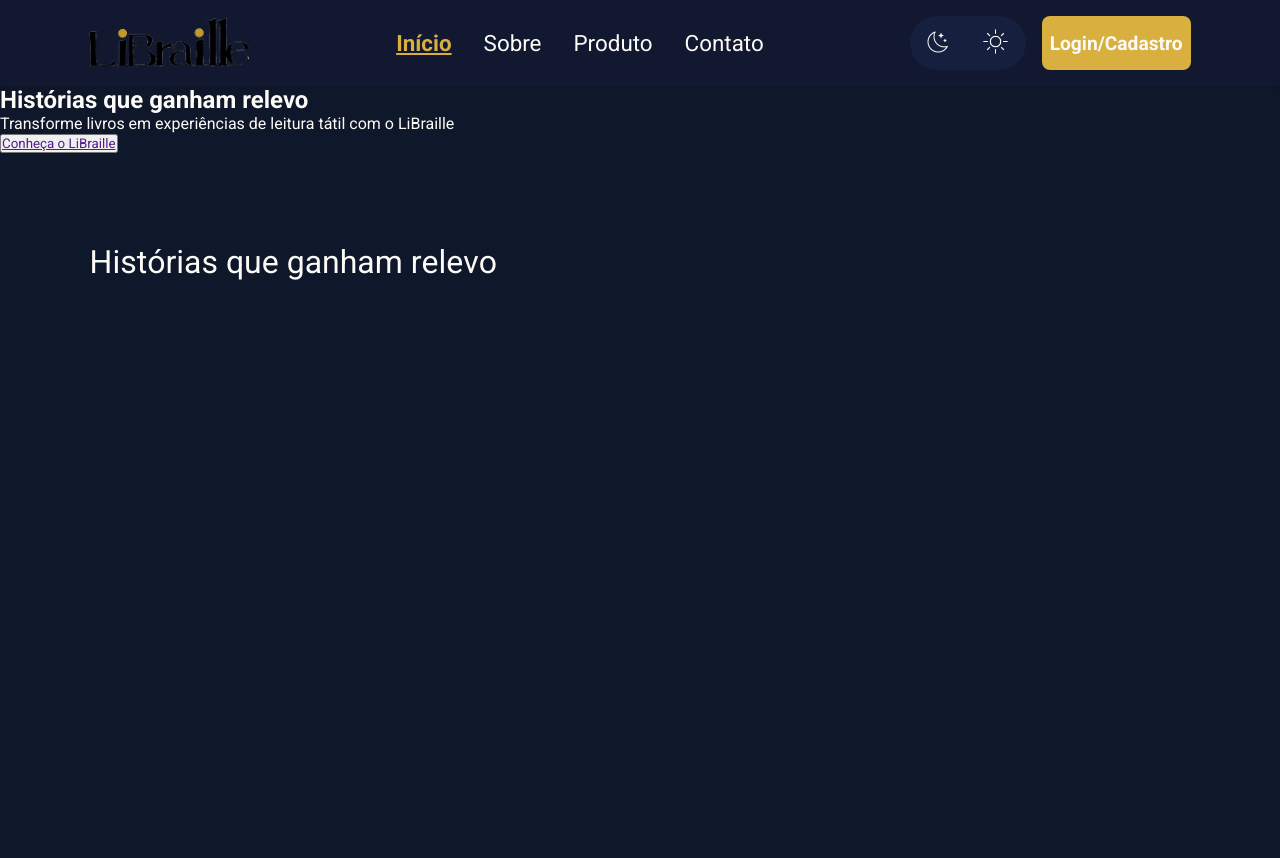
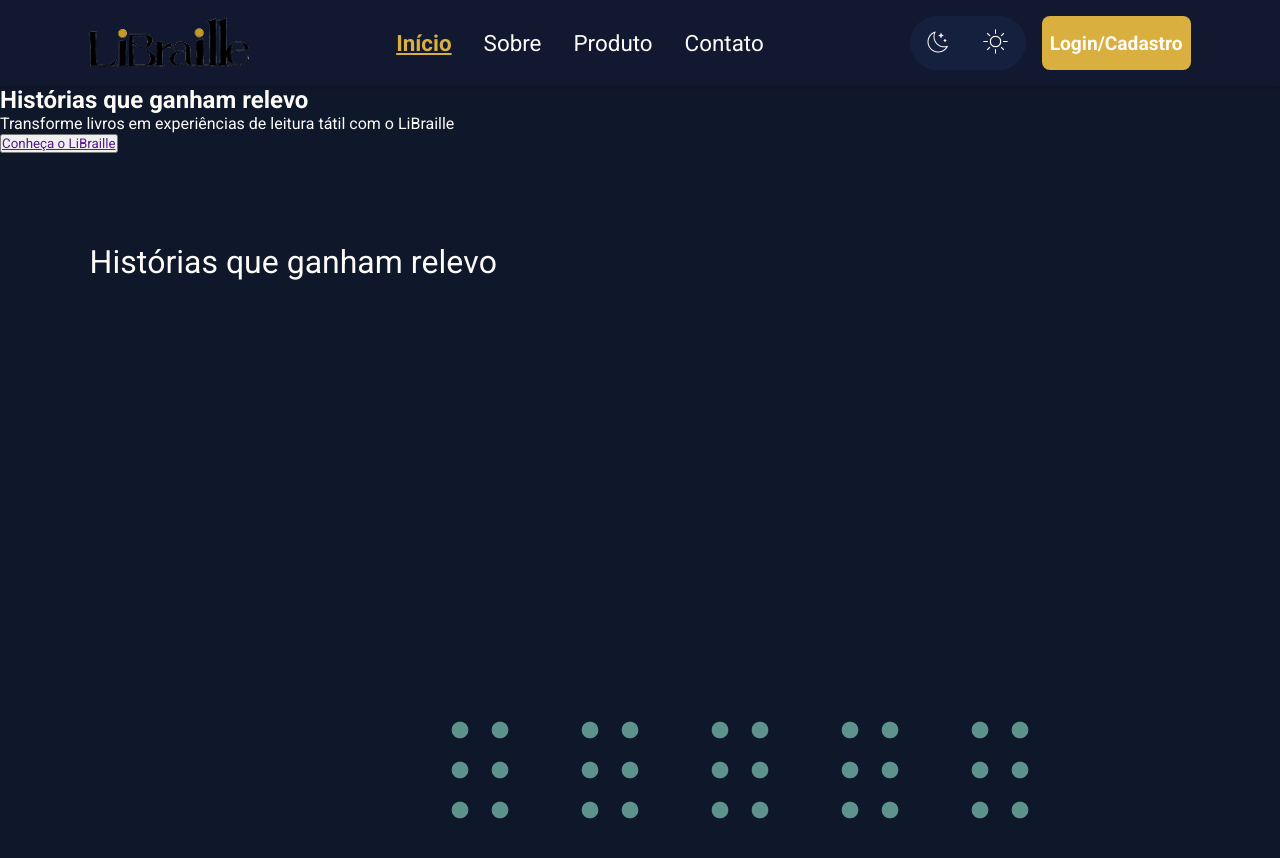
Before and after one commit to LiBraille/libraille-frontend, a React (Vite) app: page / in a window 1280 px wide. Shown: the top 858 px of the page. Before the commit the page ends 800 px from the top, so only its background shows below. Built offline with nearby package versions, Linux system fonts and the light colour scheme.

Commit message:
Adciona pontos com fisica (pensado para usar na hero section)

```diff
--- a/package.json
+++ b/package.json
@@ -12,7 +12,8 @@
   "dependencies": {
     "gsap": "^3.15.0",
     "react": "^19.2.8",
-    "react-dom": "^19.2.8"
+    "react-dom": "^19.2.8",
+    "split-type": "^0.3.4"
   },
   "devDependencies": {
     "@types/react": "^19.2.18",
--- /dev/null
+++ b/src/App.css
@@ -0,0 +1,5 @@
+.painel {
+  width: 100vw;       /* 100% da largura da tela */
+  height: 100vh;      /* 100% da altura da tela */
+  display: block;
+}
--- a/src/App.jsx
+++ b/src/App.jsx
@@ -1,10 +1,36 @@
 import Home from './pages/Home'
-
+import GlueDots from './GlueDots'
+import './App.css'
 function App() {
 
   return (
     <>
-    <Home />
+    <Home/>
+   <GlueDots
+        className="painel"
+
+        // --- LAYOUT ---
+        fill={false}              // Distribui as bolinhas por toda a tela
+        columns={10}             // Quantidade de colunas
+        rows={3}                // Quantidade de linhas
+        inset={20}               // Margem interna para as bolinhas não tocarem a borda
+        spacing={40}             // Distância interna entre os pinos da mesma célula
+        cellSpacing={50}
+        // --- CORES E VISUAL ---
+        backgroundColor="none"// Cor do fundo do container
+        color="#5d928d"          // Cor das bolinhas (ex: laranja)
+        dotRadius={12}           // Tamanho de cada bolinha
+
+        // --- FÍSICA DO CLIQUE ---
+        tension={250}            // Velocidade com que voltam ao lugar
+        bounce={20}              // Força do empurrão da onda
+
+        // --- INTERAÇÃO COM O MOUSE  ---
+        cursorInteraction={true} // Ativar magnetismo
+        cursorRadius={180}       // Área de efeito do cursor
+        cursorPull={100}         // Força de atração para o mouse
+        cursorSwell={0.6}        // Quanto elas incham perto do mouse (0.6 = 60% maiores)
+      />
     </>
   )
 }
--- /dev/null
+++ b/src/GlueDots.jsx
@@ -0,0 +1,268 @@
+import { useEffect, useId, useRef } from "react";
+
+/**
+ * GlueDots — v3
+ *
+ * Novidades desta versão:
+ *  - Interação com o cursor: pontos são atraídos e aumentam de tamanho perto do mouse.
+ *  - Props: cursorInteraction, cursorRadius, cursorPull, cursorSwell.
+ */
+export default function GlueDots({
+  columns = 14,
+  rows = 9,
+  fill = true,
+  spacing = 56,
+  cellSpacing = 40,
+  inset = 0,
+  dotRadius = 12,
+  blur = 8,
+  contrast = 28,
+  merge = true,
+  color = "#ffffff",
+  backgroundColor = "#0a0a0a",
+  opacity = 1,
+  paused = false,
+  dpr = 2,
+  className = "",
+  // Física e Ripple (v2)
+  tension = 300,
+  damping = 15,
+  rippleOnPress = true,
+  bounce = 35,
+  travelDelay = 2.5,
+  spread = 60,
+  decay = 1500,
+  frequency = 2,
+  // --- Novas props da v3 (Cursor) ---
+  cursorInteraction = true, // Ativa/desativa interação com o mouse
+  cursorRadius = 150,       // Distância em que o mouse afeta os pontos
+  cursorPull = 200,         // Força com que o mouse puxa os pontos
+  cursorSwell = 0.5,        // O quanto os pontos crescem (0.5 = 50% maiores)
+  children,
+}) {
+  const wrapRef = useRef(null);
+  const canvasRef = useRef(null);
+
+  const filterId = "glue-" + useId().replace(/[^a-zA-Z0-9_-]/g, "");
+
+  const live = useRef({
+    dotRadius, color, paused, tension, damping, rippleOnPress, bounce,
+    travelDelay, spread, decay, frequency, cursorInteraction, cursorRadius, cursorPull, cursorSwell
+  });
+
+  const ripples = useRef([]);
+  // Guarda a posição do mouse. Começa fora da tela (-1)
+  const mouse = useRef({ x: -1, y: -1 });
+
+  useEffect(() => {
+    live.current = {
+      dotRadius, color, paused, tension, damping, rippleOnPress, bounce,
+      travelDelay, spread, decay, frequency, cursorInteraction, cursorRadius, cursorPull, cursorSwell
+    };
+  }, [dotRadius, color, paused, tension, damping, rippleOnPress, bounce, travelDelay, spread, decay, frequency, cursorInteraction, cursorRadius, cursorPull, cursorSwell]);
+
+  useEffect(() => {
+    const wrap = wrapRef.current;
+    const canvas = canvasRef.current;
+    const ctx = canvas.getContext("2d");
+
+    let w = 0;
+    let h = 0;
+    let pxr = 1;
+    let raf = 0;
+    let dots = [];
+    let lastTime = performance.now();
+
+    const layout = () => {
+      let x0, y0, dx, dy;
+      if (fill) {
+        const iw = Math.max(0, w - inset * 2);
+        const ih = Math.max(0, h - inset * 2);
+        dx = iw / columns;
+        dy = ih / rows;
+        x0 = inset + dx / 2;
+        y0 = inset + dy / 2;
+      } else {
+        dx = spacing;
+        dy = spacing;
+        x0 = (w - (columns - 1) * spacing) / 2;
+        y0 = (h - (rows - 1) * spacing) / 2;
+      }
+
+      dots = [];
+dots = [];
+      for (let row = 0; row < rows; row++) {
+        for (let col = 0; col < columns; col++) {
+
+          // A cada 2 colunas (0-1, 2-3, 4-5), adicionamos o espaçamento extra da célula
+          const extraSpace = Math.floor(col / 2) * cellSpacing;
+
+          const hx = x0 + col * dx + extraSpace;
+          const hy = y0 + row * dy;
+
+          dots.push({ col, row, hx, hy, x: hx, y: hy, vx: 0, vy: 0, s: 1 });
+        }
+      }
+    };
+
+    const draw = (time) => {
+      const dt = Math.min((time - lastTime) / 1000, 0.05);
+      lastTime = time;
+
+      const {
+        dotRadius: r, color: c, paused, tension, damping, bounce, travelDelay,
+        spread, decay, cursorInteraction, cursorRadius, cursorPull, cursorSwell
+      } = live.current;
+
+      if (!paused) {
+        ripples.current = ripples.current.filter(rip => time - rip.time < decay);
+
+        for (const d of dots) {
+          // 1. Força de repouso (voltar para o lugar original)
+          let fx = (d.hx - d.x) * tension;
+          let fy = (d.hy - d.y) * tension;
+          let targetScale = 1;
+
+          // 2. Força do Cursor (Puxar e Inchar)
+          if (cursorInteraction && mouse.current.x > -1) {
+            const mdx = mouse.current.x - d.hx;
+            const mdy = mouse.current.y - d.hy;
+            const mdist = Math.sqrt(mdx * mdx + mdy * mdy);
+
+            if (mdist < cursorRadius) {
+              const pullFactor = 1 - mdist / cursorRadius;
+              fx += mdx * pullFactor * cursorPull;
+              fy += mdy * pullFactor * cursorPull;
+              targetScale = 1 + pullFactor * cursorSwell;
+            }
+          }
+
+          // Animar suavemente a escala do ponto
+          d.s += (targetScale - d.s) * 10 * dt;
+
+          // 3. Força do Clique (Ripple)
+          for (const rip of ripples.current) {
+            const dx = d.hx - rip.x;
+            const dy = d.hy - rip.y;
+            const dist = Math.sqrt(dx * dx + dy * dy);
+
+            const timeSinceClick = time - rip.time;
+            const waveRadius = timeSinceClick / travelDelay;
+            const waveDist = Math.abs(dist - waveRadius);
+
+            if (waveDist < spread) {
+              const force = Math.cos((waveDist / spread) * (Math.PI / 2));
+              const dirX = dist > 0 ? dx / dist : 0;
+              const dirY = dist > 0 ? dy / dist : 0;
+
+              fx += dirX * force * bounce * 1000;
+              fy += dirY * force * bounce * 1000;
+            }
+          }
+
+          // Aplicar física
+          d.vx += fx * dt;
+          d.vy += fy * dt;
+          d.vx *= Math.max(0, 1 - damping * dt);
+          d.vy *= Math.max(0, 1 - damping * dt);
+
+          d.x += d.vx * dt;
+          d.y += d.vy * dt;
+        }
+      }
+
+      ctx.setTransform(pxr, 0, 0, pxr, 0, 0);
+      ctx.clearRect(0, 0, w, h);
+      ctx.fillStyle = c;
+
+      ctx.beginPath();
+      for (const d of dots) {
+        const rr = r * d.s;
+        ctx.moveTo(d.x + rr, d.y);
+        ctx.arc(d.x, d.y, rr, 0, Math.PI * 2);
+      }
+      ctx.fill();
+
+      raf = requestAnimationFrame(draw);
+    };
+
+    const resize = () => {
+      w = wrap.clientWidth;
+      h = wrap.clientHeight;
+      pxr = Math.min(window.devicePixelRatio || 1, dpr);
+
+      canvas.width = Math.max(1, Math.round(w * pxr));
+      canvas.height = Math.max(1, Math.round(h * pxr));
+
+      layout();
+    };
+
+    const ro = new ResizeObserver(resize);
+    ro.observe(wrap);
+    resize();
+    lastTime = performance.now();
+    raf = requestAnimationFrame(draw);
+
+    return () => {
+      cancelAnimationFrame(raf);
+      ro.disconnect();
+    };
+  }, [columns, rows, fill, spacing, inset, dpr]);
+
+  const handlePointerDown = (e) => {
+    if (!live.current.rippleOnPress) return;
+    const canvas = canvasRef.current;
+    if (!canvas) return;
+
+    const rect = canvas.getBoundingClientRect();
+    ripples.current.push({
+      x: e.clientX - rect.left,
+      y: e.clientY - rect.top,
+      time: performance.now()
+    });
+  };
+
+  const handlePointerMove = (e) => {
+    const canvas = canvasRef.current;
+    if (!canvas) return;
+    const rect = canvas.getBoundingClientRect();
+    mouse.current = { x: e.clientX - rect.left, y: e.clientY - rect.top };
+  };
+
+  const handlePointerLeave = () => {
+    mouse.current = { x: -1, y: -1 };
+  };
+
+  return (
+    <div ref={wrapRef} className={className} style={{ position: "relative", overflow: "hidden", backgroundColor }}>
+      <svg width="0" height="0" aria-hidden="true" style={{ position: "absolute" }}>
+        <defs>
+          <filter id={filterId} colorInterpolationFilters="sRGB">
+            <feGaussianBlur in="SourceGraphic" stdDeviation={blur} />
+            <feColorMatrix type="matrix" values={`1 0 0 0 0  0 1 0 0 0  0 0 1 0 0  0 0 0 ${contrast} ${-contrast / 2}`} />
+          </filter>
+        </defs>
+      </svg>
+
+      <canvas
+        ref={canvasRef}
+        onPointerDown={handlePointerDown}
+        onPointerMove={handlePointerMove}
+        onPointerLeave={handlePointerLeave}
+        aria-hidden="true"
+        style={{
+          position: "absolute",
+          inset: 0,
+          width: "100%",
+          height: "100%",
+          opacity,
+          filter: merge ? `url(#${filterId})` : "none",
+          cursor: rippleOnPress || cursorInteraction ? "pointer" : "default"
+        }}
+      />
+      <div style={{ position: "relative", zIndex: 1, width: "100%", height: "100%", pointerEvents: "none" }}>
+        {children}
+      </div>
+    </div>
+  );
+}
```
Also changed, not shown: 1 other file (tests, documents, lock files or other folders).
